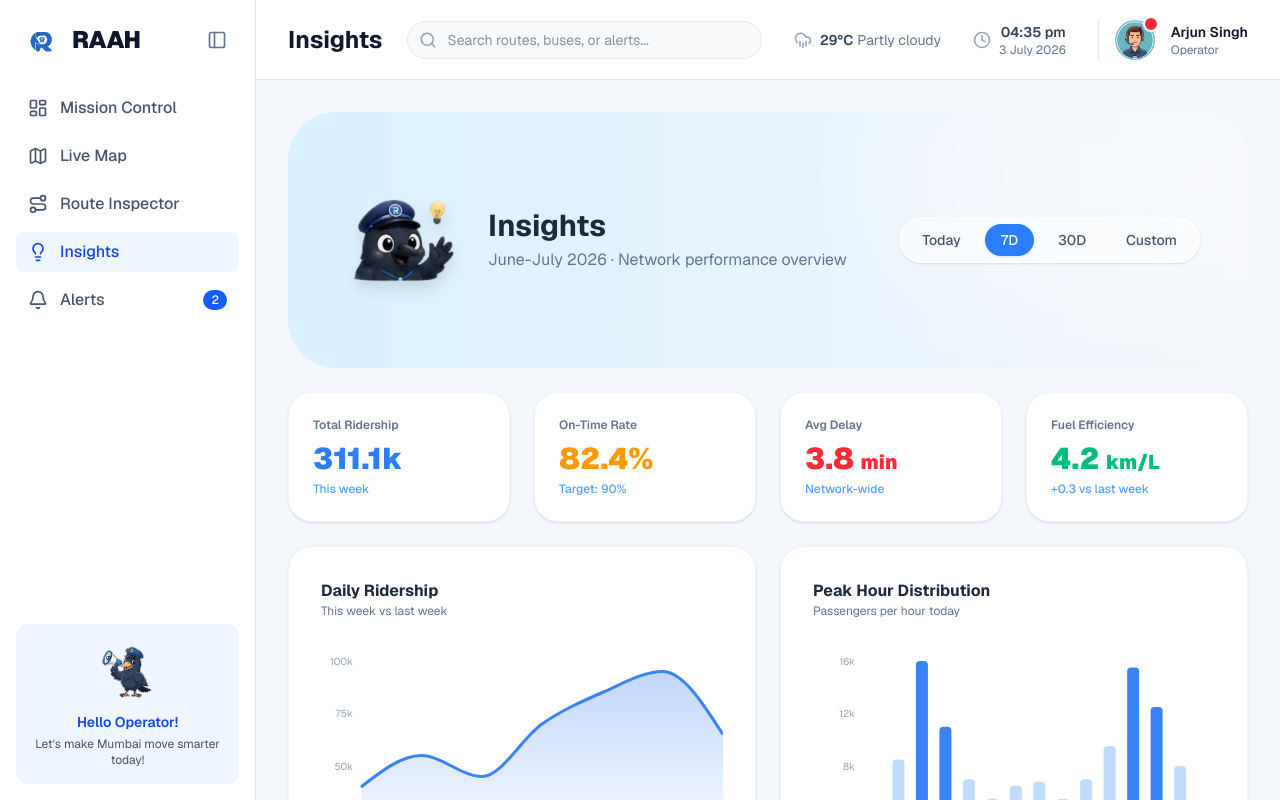
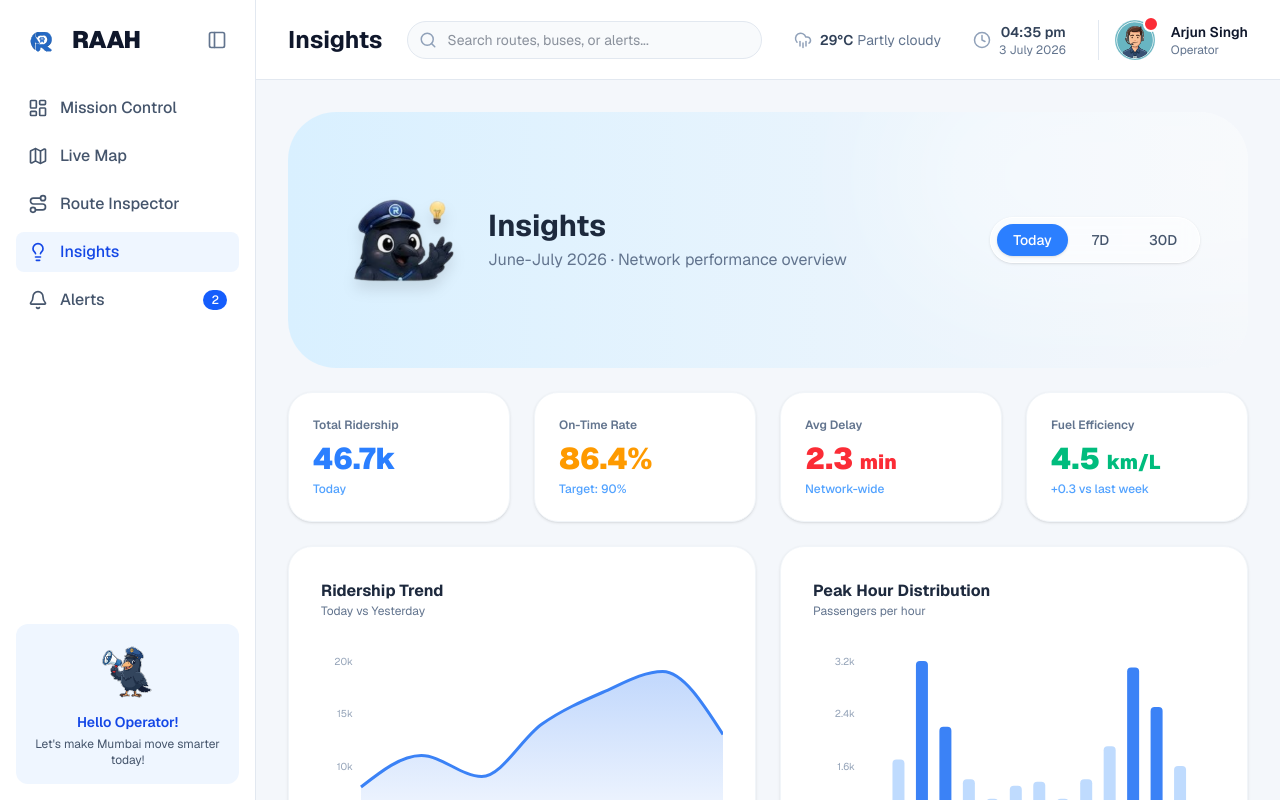
Before and after one commit to Prince-Vaviya/raah-op, a Next.js app: page /insights in a window 1280 px wide. Both pictures are taken after a click on the button "Today". Built offline with nearby package versions, Linux system fonts and the light colour scheme.

Commit message:
insights-filter-ok

```diff
--- a/app/insights/page.tsx
+++ b/app/insights/page.tsx
@@ -5,6 +5,31 @@ import { AreaChart, Area, XAxis, YAxis, Tooltip, ResponsiveContainer, BarChart,
 
 export default function Insights() {
   const { metrics, weeklyRidership, peakHourData, delayTrend, routeHealth } = useData();
+  const [timeFilter, setTimeFilter] = React.useState('7D');
+
+  const filters = ['Today', '7D', '30D'];
+
+  // Mock scaling logic to make the charts look different when switching filters
+  const multiplier = timeFilter === 'Today' ? 0.2 : timeFilter === '30D' ? 4 : 1;
+
+  const displayMetrics = {
+    totalRidership: metrics.totalRidership * (timeFilter === 'Today' ? 0.15 : multiplier),
+    onTimeRate: Math.min(100, metrics.onTimeRate + (timeFilter === 'Today' ? 4 : timeFilter === '30D' ? -3 : 0)),
+    avgDelay: metrics.avgDelay * (timeFilter === 'Today' ? 0.6 : timeFilter === '30D' ? 1.4 : 1),
+    fuelEfficiency: metrics.fuelEfficiency * (timeFilter === 'Today' ? 1.08 : timeFilter === '30D' ? 0.95 : 1),
+  };
+
+  const displayWeeklyRidership = weeklyRidership.map(d => ({ ...d, val: Math.round(d.val * multiplier) }));
+  const displayPeakHourData = peakHourData.map(d => ({ ...d, passengers: Math.round(d.passengers * multiplier) }));
+  const displayDelayTrend = delayTrend.map(d => ({ ...d, delay: Number((d.delay * (timeFilter === 'Today' ? 0.7 : timeFilter === '30D' ? 1.5 : 1)).toFixed(1)) }));
+  const displayRouteHealth = routeHealth.map(r => {
+    const newScore = Math.min(100, Math.max(0, r.score + (timeFilter === 'Today' ? 8 : timeFilter === '30D' ? -12 : 0)));
+    return {
+      ...r,
+      score: newScore,
+      color: newScore < 50 ? 'bg-red-500' : newScore < 80 ? 'bg-amber-500' : 'bg-emerald-500'
+    };
+  });
 
   return (
     <div className="space-y-6">
@@ -24,10 +49,15 @@ export default function Insights() {
         </div>
 
         <div className="absolute right-12 top-1/2 -translate-y-1/2 flex items-center gap-2 bg-white/50 backdrop-blur-sm p-1.5 rounded-full shadow-sm border border-white">
-          <button className="px-4 py-1.5 text-sm font-medium text-slate-600 rounded-full hover:bg-white transition-colors cursor-pointer">Today</button>
-          <button className="px-4 py-1.5 text-sm font-medium text-white bg-blue-500 rounded-full shadow-sm cursor-pointer">7D</button>
-          <button className="px-4 py-1.5 text-sm font-medium text-slate-600 rounded-full hover:bg-white transition-colors cursor-pointer">30D</button>
-          <button className="px-4 py-1.5 text-sm font-medium text-slate-600 rounded-full hover:bg-white transition-colors cursor-pointer">Custom</button>
+          {filters.map(f => (
+            <button
+              key={f}
+              onClick={() => setTimeFilter(f)}
+              className={`px-4 py-1.5 text-sm font-medium rounded-full cursor-pointer transition-colors ${timeFilter === f ? 'text-white bg-blue-500 shadow-sm' : 'text-slate-600 hover:bg-white'}`}
+            >
+              {f}
+            </button>
+          ))}
         </div>
       </div>
 
@@ -35,23 +65,23 @@ export default function Insights() {
       <div className="grid grid-cols-4 gap-6">
         <div className="bg-white p-6 rounded-3xl shadow-sm border border-slate-100">
           <div className="text-xs font-semibold text-slate-500 mb-2">Total Ridership</div>
-          <div className="text-3xl font-black text-blue-500 mb-1">{metrics.totalRidership.toFixed(1)}k</div>
-          <div className="text-xs text-blue-400 font-medium">This week</div>
+          <div className="text-3xl font-black text-blue-500 mb-1">{displayMetrics.totalRidership.toFixed(1)}k</div>
+          <div className="text-xs text-blue-400 font-medium">{timeFilter === 'Today' ? 'Today' : timeFilter === '30D' ? 'This month' : 'This week'}</div>
         </div>
         <div className="bg-white p-6 rounded-3xl shadow-sm border border-slate-100">
           <div className="text-xs font-semibold text-slate-500 mb-2">On-Time Rate</div>
-          <div className="text-3xl font-black text-amber-500 mb-1">{metrics.onTimeRate.toFixed(1)}%</div>
+          <div className="text-3xl font-black text-amber-500 mb-1">{displayMetrics.onTimeRate.toFixed(1)}%</div>
           <div className="text-xs text-blue-400 font-medium">Target: 90%</div>
         </div>
         <div className="bg-white p-6 rounded-3xl shadow-sm border border-slate-100">
           <div className="text-xs font-semibold text-slate-500 mb-2">Avg Delay</div>
-          <div className="text-3xl font-black text-red-500 mb-1">{metrics.avgDelay.toFixed(1)} <span className="text-xl">min</span></div>
+          <div className="text-3xl font-black text-red-500 mb-1">{displayMetrics.avgDelay.toFixed(1)} <span className="text-xl">min</span></div>
           <div className="text-xs text-blue-400 font-medium">Network-wide</div>
         </div>
         <div className="bg-white p-6 rounded-3xl shadow-sm border border-slate-100">
           <div className="text-xs font-semibold text-slate-500 mb-2">Fuel Efficiency</div>
-          <div className="text-3xl font-black text-emerald-500 mb-1">{metrics.fuelEfficiency.toFixed(1)} <span className="text-xl">km/L</span></div>
-          <div className="text-xs text-blue-400 font-medium">+0.3 vs last week</div>
+          <div className="text-3xl font-black text-emerald-500 mb-1">{displayMetrics.fuelEfficiency.toFixed(1)} <span className="text-xl">km/L</span></div>
+          <div className="text-xs text-blue-400 font-medium">+0.3 vs last {timeFilter === '30D' ? 'month' : 'week'}</div>
         </div>
       </div>
 
@@ -59,11 +89,11 @@ export default function Insights() {
       <div className="grid grid-cols-2 gap-6">
         {/* Daily Ridership */}
         <div className="bg-white p-8 rounded-3xl shadow-sm border border-slate-100 flex flex-col">
-          <h3 className="font-bold text-slate-800">Daily Ridership</h3>
-          <p className="text-xs text-slate-500 mb-8">This week vs last week</p>
+          <h3 className="font-bold text-slate-800">Ridership Trend</h3>
+          <p className="text-xs text-slate-500 mb-8">{timeFilter === 'Today' ? 'Today vs Yesterday' : timeFilter === '30D' ? 'This month vs last month' : 'This week vs last week'}</p>
           <div className="flex-1 min-h-[250px]">
             <ResponsiveContainer width="100%" height="100%">
-              <AreaChart data={weeklyRidership} margin={{ top: 10, right: 0, left: -20, bottom: 0 }}>
+              <AreaChart data={displayWeeklyRidership} margin={{ top: 10, right: 0, left: -20, bottom: 0 }}>
                 <defs>
                   <linearGradient id="colorVal" x1="0" y1="0" x2="0" y2="1">
                     <stop offset="5%" stopColor="#3b82f6" stopOpacity={0.3} />
@@ -82,16 +112,16 @@ export default function Insights() {
         {/* Peak Hour Distribution */}
         <div className="bg-white p-8 rounded-3xl shadow-sm border border-slate-100 flex flex-col">
           <h3 className="font-bold text-slate-800">Peak Hour Distribution</h3>
-          <p className="text-xs text-slate-500 mb-8">Passengers per hour today</p>
+          <p className="text-xs text-slate-500 mb-8">Passengers per hour</p>
           <div className="flex-1 min-h-[250px]">
             <ResponsiveContainer width="100%" height="100%">
-              <BarChart data={peakHourData} margin={{ top: 10, right: 0, left: -10, bottom: 0 }} barSize={12}>
+              <BarChart data={displayPeakHourData} margin={{ top: 10, right: 0, left: -10, bottom: 0 }} barSize={12}>
                 <XAxis dataKey="time" axisLine={false} tickLine={false} tick={{ fontSize: 10, fill: '#94a3b8' }} dy={10} interval={1} />
                 <YAxis axisLine={false} tickLine={false} tick={{ fontSize: 10, fill: '#94a3b8' }} tickFormatter={(val) => `${val / 1000}k`} />
                 <Tooltip cursor={{ fill: 'transparent' }} contentStyle={{ borderRadius: '8px', border: 'none', boxShadow: '0 4px 6px -1px rgb(0 0 0 / 0.1)' }} />
                 <Bar dataKey="passengers" radius={[4, 4, 4, 4]}>
-                  {peakHourData.map((entry, index) => (
-                    <Cell key={`cell-${index}`} fill={entry.passengers > 10000 ? '#3b82f6' : '#bfdbfe'} />
+                  {displayPeakHourData.map((entry, index) => (
+                    <Cell key={`cell-${index}`} fill={entry.passengers > (10000 * multiplier) ? '#3b82f6' : '#bfdbfe'} />
                   ))}
                 </Bar>
               </BarChart>
@@ -106,7 +136,7 @@ export default function Insights() {
         <div className="bg-white p-8 rounded-3xl shadow-sm border border-slate-100 flex flex-col">
           <h3 className="font-bold text-slate-800 mb-8">Route Health Scores</h3>
           <div className="flex-1 space-y-5 flex flex-col justify-between">
-            {routeHealth.map((route) => (
+            {displayRouteHealth.map((route) => (
               <div key={route.id} className="flex items-center gap-4">
                 <div className={`w-10 h-10 rounded-full ${route.color} text-white flex items-center justify-center text-sm font-bold shrink-0 shadow-sm`}>
                   {route.id}
@@ -131,12 +161,12 @@ export default function Insights() {
         {/* Delay Trend */}
         <div className="bg-white p-8 rounded-3xl shadow-sm border border-slate-100 flex flex-col">
           <h3 className="font-bold text-slate-800">Delay Trend</h3>
-          <p className="text-xs text-slate-500 mb-8">Average delay today (minutes)</p>
+          <p className="text-xs text-slate-500 mb-8">Average delay (minutes)</p>
           <div className="flex-1 min-h-[250px]">
             <ResponsiveContainer width="100%" height="100%">
-              <LineChart data={delayTrend} margin={{ top: 10, right: 0, left: -25, bottom: 0 }}>
+              <LineChart data={displayDelayTrend} margin={{ top: 10, right: 0, left: -25, bottom: 0 }}>
                 <XAxis dataKey="time" axisLine={false} tickLine={false} tick={{ fontSize: 10, fill: '#94a3b8' }} dy={10} />
-                <YAxis axisLine={false} tickLine={false} tick={{ fontSize: 10, fill: '#94a3b8' }} domain={[0, 15]} tickCount={6} />
+                <YAxis axisLine={false} tickLine={false} tick={{ fontSize: 10, fill: '#94a3b8' }} domain={[0, 'auto']} tickCount={6} />
                 <Tooltip contentStyle={{ borderRadius: '8px', border: 'none', boxShadow: '0 4px 6px -1px rgb(0 0 0 / 0.1)' }} />
                 <Line type="monotone" dataKey="delay" stroke="#ef4444" strokeWidth={2.5} dot={false} activeDot={{ r: 6, fill: '#ef4444', stroke: '#fff', strokeWidth: 2 }} />
               </LineChart>
```
